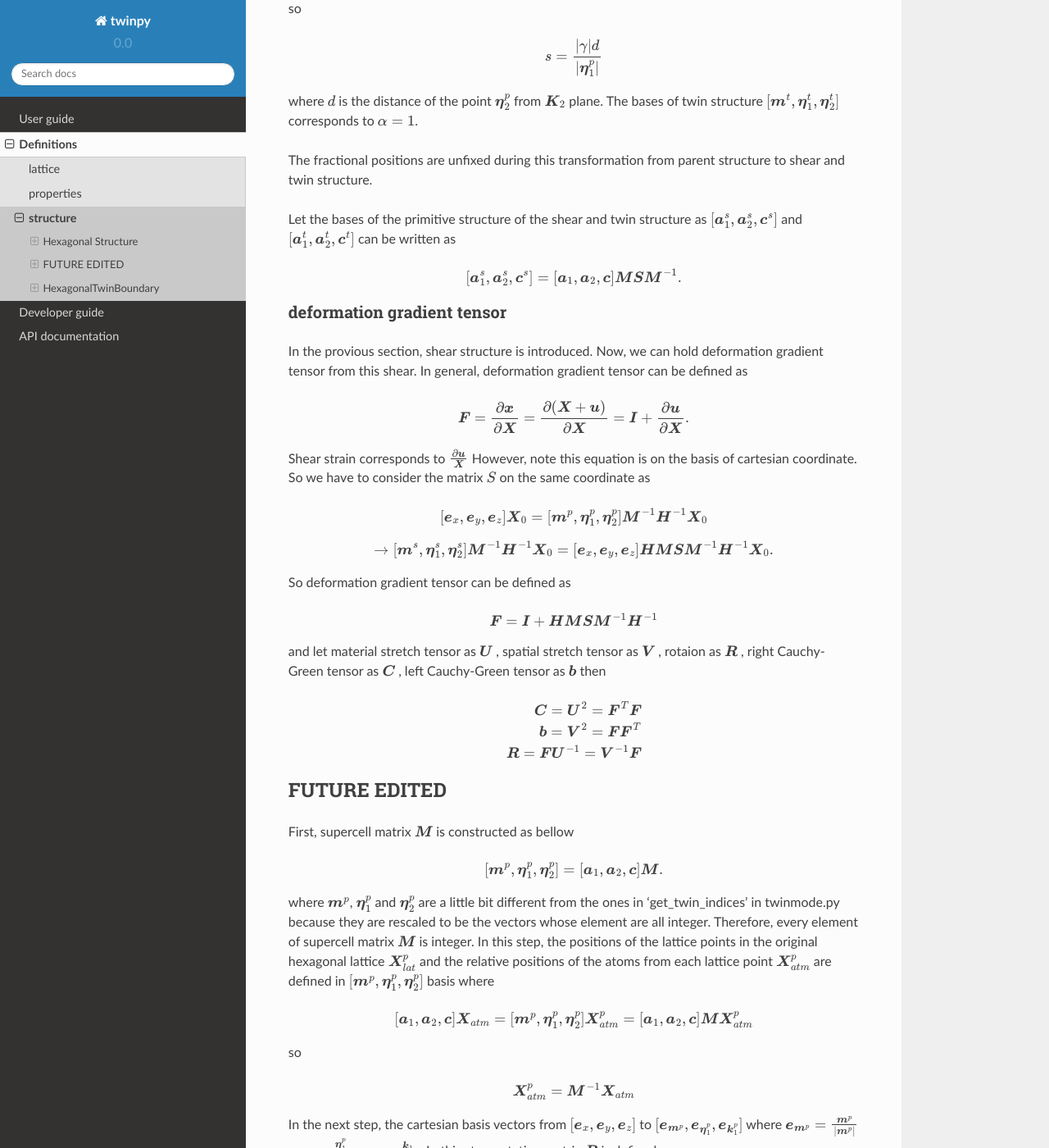
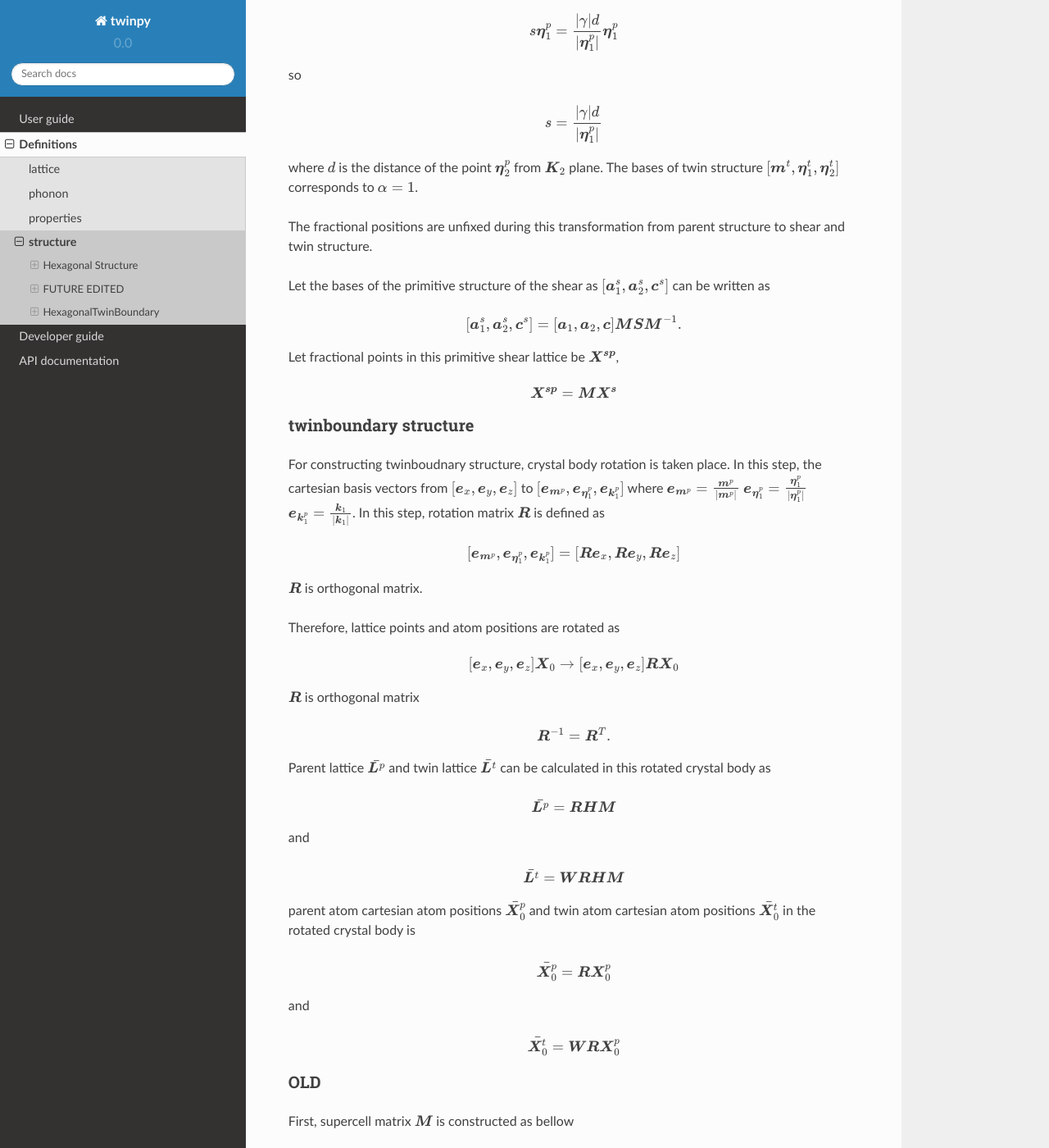
Before and after one commit to kei0822kei/twinpy, a Sphinx documentation site: the page built from docs/source/definitions/structure.rst, in a window 1280 px wide and 1400 px high, scrolled down 1422 px. Shown: the whole window at 82% size. Built offline with Sphinx 7.4.7 and the Read the Docs theme 2.0.0, drawn with Linux system fonts in a browser that asks for light colours; some of the changed text lies outside the part shown.

Commit message:
update doc

```diff
--- a/docs/source/definitions/structure.rst
+++ b/docs/source/definitions/structure.rst
@@ -55,11 +56,8 @@ shear structure
 Shear structure here means the structure which is sheared from parent to
 twin structure. Let the bases of shear and twin structure is defined as
 :math:`[\boldsymbol{m}^{s}, \boldsymbol{\eta}^{s}_{1},
-\boldsymbol{\eta}^{s}_{2}]`
-and
-:math:`[\boldsymbol{m}^{t}, \boldsymbol{\eta}^{t}_{1},
-\boldsymbol{\eta}^{t}_{2}]`
-then
+\boldsymbol{\eta}^{s}_{2}]`.
+Then
 
 .. math::
 
@@ -85,6 +83,11 @@ where
    \end{pmatrix}
 
 where :math:`\alpha` is shear ratio.
+Let fractional points in this shear lattice be :math:`\boldsymbol{X^{s}}`,
+
+.. math::
+
+   \boldsymbol{X^{s}} = \boldsymbol{X^{p}}
 
 The shear value :math:`s` is determined as below.
 From the figure, shear vector from parent to twin
@@ -112,11 +115,9 @@ corresponds to :math:`\alpha=1`.
 The fractional positions are unfixed during this transformation
 from parent structure to shear and twin structure.
 
-Let the bases of the primitive structure of the shear and twin structure
+Let the bases of the primitive structure of the shear
 as
 :math:`[\boldsymbol{a}^{s}_{1}, \boldsymbol{a}^{s}_{2}, \boldsymbol{c}^{s}]`
-and
-:math:`[\boldsymbol{a}^{t}_{1}, \boldsymbol{a}^{t}_{2}, \boldsymbol{c}^{t}]`
 can be written as
 
 .. math::
@@ -127,80 +128,92 @@ can be written as
     \boldsymbol{a}_2,
     \boldsymbol{c}] \boldsymbol{M} \boldsymbol{S} \boldsymbol{M}^{-1}.
 
-
-deformation gradient tensor
----------------------------
-
-In the provious section, shear structure is introduced. Now, we can
-hold deformation gradient tensor from this shear. In general, deformation
-gradient tensor can be defined as
+Let fractional points in this primitive shear lattice be
+:math:`\boldsymbol{X^{sp}}`,
 
 .. math::
 
-   \boldsymbol{F}
-   =
-   \frac{\partial \boldsymbol{x}}{\partial \boldsymbol{X}}
-   =
-   \frac{\partial (\boldsymbol{X} + \boldsymbol{u})}{\partial \boldsymbol{X}}
-   =
-   \boldsymbol{I} + \frac{\partial \boldsymbol{u}}{\partial \boldsymbol{X}}.
+   \boldsymbol{X^{sp}} = \boldsymbol{M} \boldsymbol{X^{s}}
 
-Shear strain corresponds to :math:`\frac{\partial \boldsymbol{u}}{\boldsymbol{X}}`
-However, note this equation is on the basis of cartesian coordinate.
-So we have to consider the matrix :math:`S` on the same coordinate as
+
+
+twinboundary structure
+----------------------
+
+For constructing twinboudnary structure,
+crystal body rotation is taken place.
+In this step, the cartesian basis vectors from
+:math:`[\boldsymbol{e}_x, \boldsymbol{e}_y, \boldsymbol{e}_z]` to
+:math:`[\boldsymbol{e}_{\boldsymbol{m}^{p}},
+\boldsymbol{e}_{\boldsymbol{\eta}^{p}_1},
+\boldsymbol{e}_{\boldsymbol{k}^{p}_1}]`
+where
+:math:`\boldsymbol{e}_{\boldsymbol{m}^{p}}
+= \frac{\boldsymbol{m}^{p}}{|\boldsymbol{m}^{p}|}`
+:math:`\boldsymbol{e}_{\boldsymbol{\eta}^{p}_1}
+= \frac{\boldsymbol{\eta}^{p}_1}{|\boldsymbol{\eta}^{p}_1|}`
+:math:`\boldsymbol{e}_{\boldsymbol{k}^{p}_1}
+= \frac{\boldsymbol{k}_1}{|\boldsymbol{k}_1|}`.
+In this step, rotation matrix :math:`\boldsymbol{R}` is defined as
 
 .. math::
 
-   [\boldsymbol{e}_{x}, \boldsymbol{e}_{y}, \boldsymbol{e}_{z}]
-   \boldsymbol{X}_{0}
+   [\boldsymbol{e}_{\boldsymbol{m}^{p}},
+    \boldsymbol{e}_{\boldsymbol{\eta}^{p}_1},
+    \boldsymbol{e}_{\boldsymbol{k}^{p}_1}]
    =
-   [\boldsymbol{m}^{p},
-    \boldsymbol{\eta}^{p}_{1},
-    \boldsymbol{\eta}^{p}_{2}]
-   \boldsymbol{M}^{-1} \boldsymbol{H}^{-1} \boldsymbol{X}_{0}
+   [\boldsymbol{Re}_x, \boldsymbol{Re}_y, \boldsymbol{Re}_z]
+
+:math:`\boldsymbol{R}` is orthogonal matrix.
+
+Therefore, lattice points and atom positions are rotated as
 
 .. math::
 
+   [\boldsymbol{e}_{x}, \boldsymbol{e}_{y}, \boldsymbol{e}_z]
+   \boldsymbol{X}_{0}
    \rightarrow
-   [\boldsymbol{m}^{s},
-    \boldsymbol{\eta}^{s}_{1},
-    \boldsymbol{\eta}^{s}_{2}]
-   \boldsymbol{M}^{-1} \boldsymbol{H}^{-1} \boldsymbol{X}_{0}
-   =
-   [\boldsymbol{e}_{x}, \boldsymbol{e}_{y}, \boldsymbol{e}_{z}]
-   \boldsymbol{H} \boldsymbol{M} \boldsymbol{S}
-   \boldsymbol{M}^{-1} \boldsymbol{H}^{-1} \boldsymbol{X}_{0}.
+   [\boldsymbol{e}_{x}, \boldsymbol{e}_{y}, \boldsymbol{e}_z]
+   \boldsymbol{RX}_{0}
 
-So deformation gradient tensor can be defined as
+:math:`\boldsymbol{R}` is orthogonal matrix
 
 .. math::
 
-   \boldsymbol{F}
-   =
-   \boldsymbol{I} +
-   \boldsymbol{H} \boldsymbol{M} \boldsymbol{S}
-   \boldsymbol{M}^{-1} \boldsymbol{H}^{-1}
+   \boldsymbol{R}^{-1} = \boldsymbol{R}^{T}.
 
-and let material stretch tensor as :math:`\boldsymbol{U}`
-, spatial stretch tensor as :math:`\boldsymbol{V}`
-, rotaion as :math:`\boldsymbol{R}`
-, right Cauchy-Green tensor as :math:`\boldsymbol{C}`
-, left Cauchy-Green tensor as :math:`\boldsymbol{b}`
-then
+Parent lattice :math:`\bar{\boldsymbol{L}^{p}}` and
+twin lattice :math:`\bar{\boldsymbol{L}^{t}}`
+can be calculated in this rotated crystal body as
 
 .. math::
 
-   \boldsymbol{C} = \boldsymbol{U}^2 = \boldsymbol{F}^{T} \boldsymbol{F}
+   \bar{\boldsymbol{L}^{p}} = \boldsymbol{RHM}
 
-   \boldsymbol{b} = \boldsymbol{V}^2 = \boldsymbol{F} \boldsymbol{F}^{T}
+and
 
-   \boldsymbol{R} = \boldsymbol{F} \boldsymbol{U}^{-1}
-                  = \boldsymbol{V}^{-1} \boldsymbol{F}
+.. math::
+
+   \bar{\boldsymbol{L}^{t}} = \boldsymbol{WRHM}
+
+parent atom cartesian atom positions :math:`\bar{\boldsymbol{X}^{p}_{0}}` and
+twin atom cartesian atom positions :math:`\bar{\boldsymbol{X}^{t}_{0}}`
+in the rotated crystal body is
+
+.. math::
+
+   \bar{\boldsymbol{X}^{p}_{0}} = \boldsymbol{RX}^{p}_{0}
+
+and
+
+.. math::
+
+   \bar{\boldsymbol{X}^{t}_{0}} = \boldsymbol{WRX}^{p}_{0}
 
 
-FUTURE EDITED
-=============
 
+OLD
+---
 First, supercell matrix :math:`\boldsymbol{M}` is constructed as bellow
 
 .. math::
@@ -350,6 +363,84 @@ basis such as :math:`\boldsymbol{X}^{p}_{lat}` and
 because two rigid atoms must be the nearest atoms from the specified
 :math:`\boldsymbol{K}_1` plane. In the case you choose 'c' wyckoff letter,
 this revising (probably) always occur.
+
+FUTURE EDITED
+=============
+
+deformation gradient tensor
+---------------------------
+
+In the provious section, shear structure is introduced. Now, we can
+hold deformation gradient tensor from this shear. In general, deformation
+gradient tensor can be defined as
+
+.. math::
+
+   \boldsymbol{F}
+   =
+   \frac{\partial \boldsymbol{x}}{\partial \boldsymbol{X}}
+   =
+   \frac{\partial (\boldsymbol{X} + \boldsymbol{u})}{\partial \boldsymbol{X}}
+   =
+   \boldsymbol{I} + \frac{\partial \boldsymbol{u}}{\partial \boldsymbol{X}}.
+
+Shear strain corresponds to :math:`\frac{\partial \boldsymbol{u}}{\boldsymbol{X}}`
+However, note this equation is on the basis of cartesian coordinate.
+So we have to consider the matrix :math:`S` on the same coordinate as
+
+.. math::
+
+   [\boldsymbol{e}_{x}, \boldsymbol{e}_{y}, \boldsymbol{e}_{z}]
+   \boldsymbol{X}_{0}
+   =
+   [\boldsymbol{m}^{p},
+    \boldsymbol{\eta}^{p}_{1},
+    \boldsymbol{\eta}^{p}_{2}]
+   \boldsymbol{M}^{-1} \boldsymbol{H}^{-1} \boldsymbol{X}_{0}
+
+.. math::
+
+   \rightarrow
+   [\boldsymbol{m}^{s},
+    \boldsymbol{\eta}^{s}_{1},
+    \boldsymbol{\eta}^{s}_{2}]
+   \boldsymbol{M}^{-1} \boldsymbol{H}^{-1} \boldsymbol{X}_{0}
+   =
+   [\boldsymbol{e}_{x}, \boldsymbol{e}_{y}, \boldsymbol{e}_{z}]
+   \boldsymbol{H} \boldsymbol{M} \boldsymbol{S}
+   \boldsymbol{M}^{-1} \boldsymbol{H}^{-1} \boldsymbol{X}_{0}.
+
+So deformation gradient tensor can be defined as
+
+.. math::
+
+   \boldsymbol{F}
+   =
+   \boldsymbol{I} +
+   \boldsymbol{H} \boldsymbol{M} \boldsymbol{S}
+   \boldsymbol{M}^{-1} \boldsymbol{H}^{-1}
+
+and let material stretch tensor as :math:`\boldsymbol{U}`
+, spatial stretch tensor as :math:`\boldsymbol{V}`
+, rotaion as :math:`\boldsymbol{R}`
+, right Cauchy-Green tensor as :math:`\boldsymbol{C}`
+, left Cauchy-Green tensor as :math:`\boldsymbol{b}`
+then
+
+.. math::
+
+   \boldsymbol{C} = \boldsymbol{U}^2 = \boldsymbol{F}^{T} \boldsymbol{F}
+
+   \boldsymbol{b} = \boldsymbol{V}^2 = \boldsymbol{F} \boldsymbol{F}^{T}
+
+   \boldsymbol{R} = \boldsymbol{F} \boldsymbol{U}^{-1}
+                  = \boldsymbol{V}^{-1} \boldsymbol{F}
+
+
+
+
+
+
 
 
 get_sheared_structure
```
Also changed, not shown: other parts of docs/source/definitions/structure.rst (+6 -5 lines), docs/source/definitions/phonon.rst (added, +145 -0 lines).
